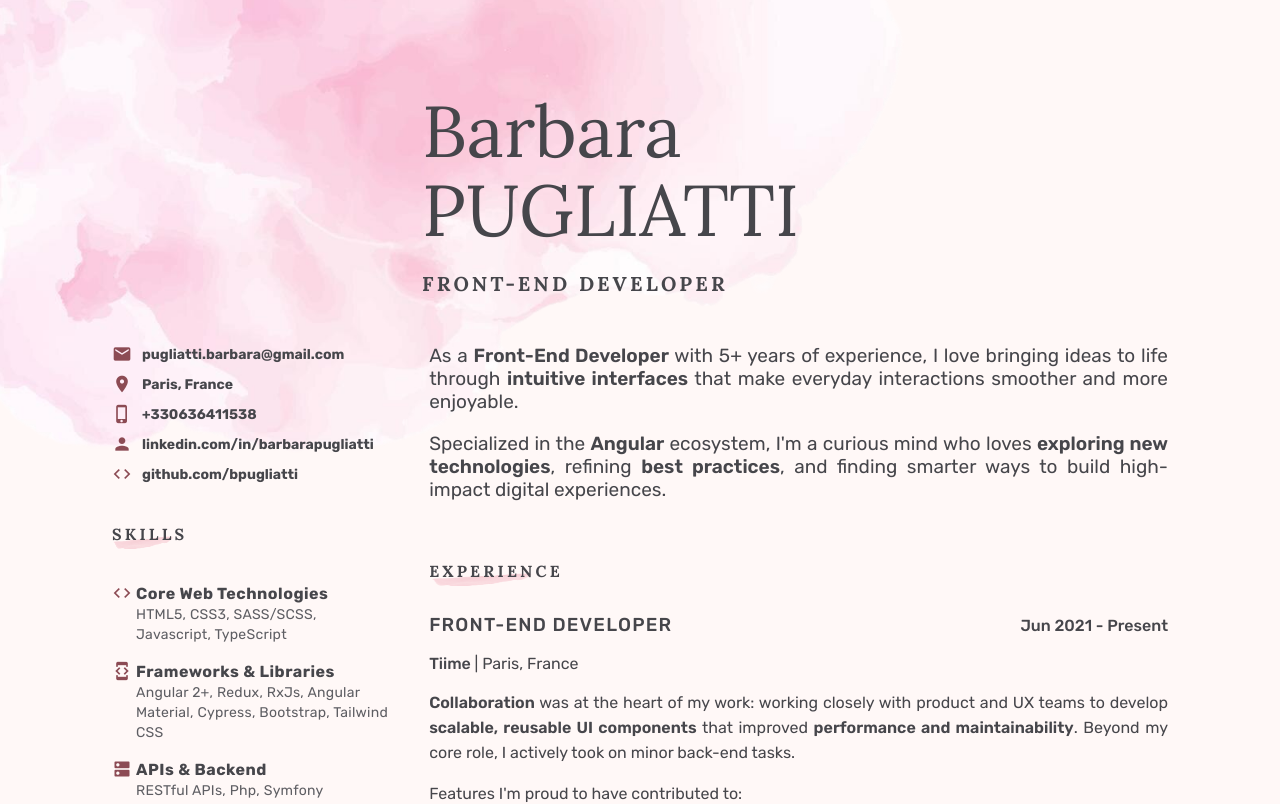
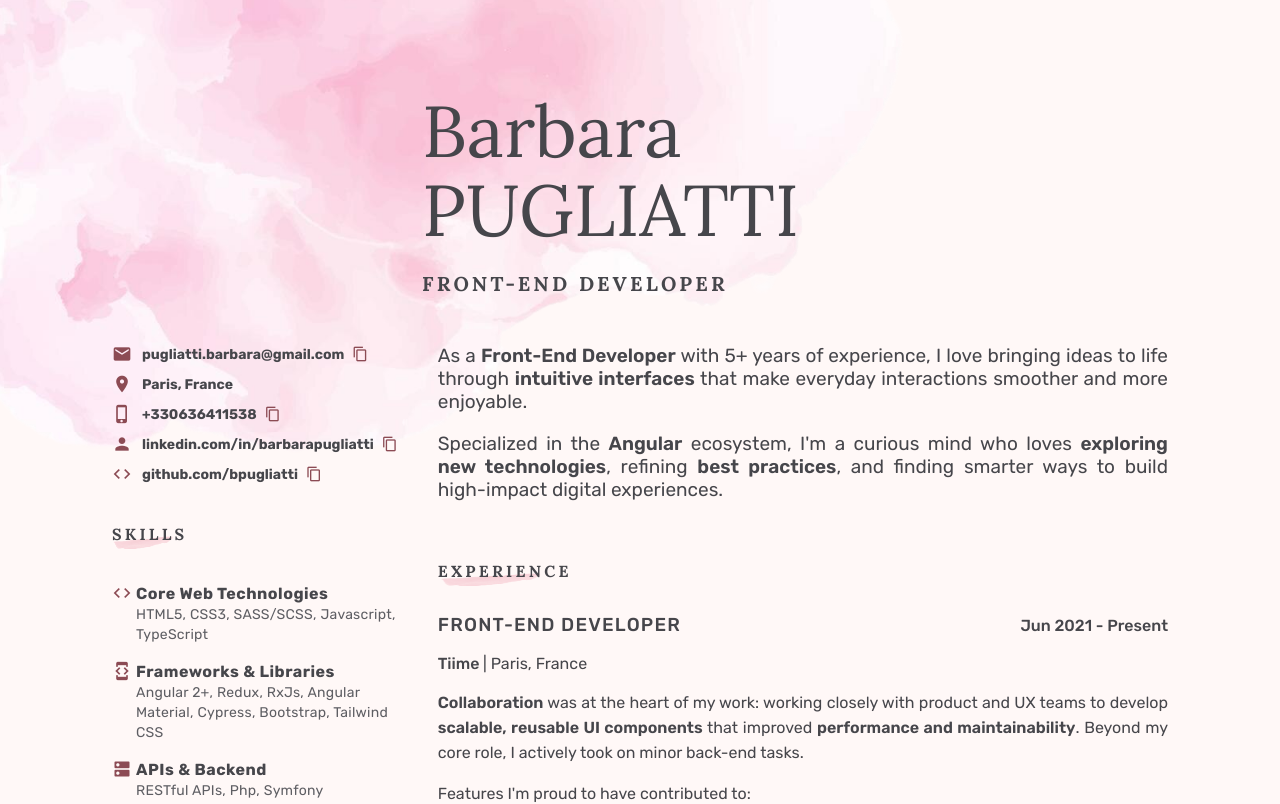
Before and after one commit to bpugliatti/personal-website, an Angular app: page /home in a window 1280 px wide. Shown: the top 804 px of the page. Built offline with nearby package versions, Linux system fonts and the light colour scheme.

Commit message:
feat: add more interaction on contact list with tooltips

```diff
--- a/src/app/components/contact-item/contact-item.component.html
+++ b/src/app/components/contact-item/contact-item.component.html
@@ -1,35 +1,52 @@
 <div class="contact-container">
   <mat-icon
     aria-hidden="false"
-    aria-label="Example home icon"
+    aria-label="Contact icon"
     [fontIcon]="contact!.contactIcon"
     class="custom-icon"
   >
   </mat-icon>
-  <ng-container [ngSwitch]="contact.contactType">
-    <!-- Email: Add mailto link -->
-    <a *ngSwitchCase="'mail'" [href]="'mailto:' + contact.contactValue">
+  @switch(contact.contactType) { @case('mail') {
+  <a
+    [href]="'mailto:' + contact.contactValue"
+    [matTooltip]="contact.contactTooltip || ''"
+    matTooltipPosition="above"
+  >
     {{ contact.contactValue }}
   </a>
-
-    <!-- Phone: Add tel link -->
-    <a *ngSwitchCase="'phone'" [href]="'tel:' + contact.contactValue">
+  } @case('phone') {
+  <a
+    [href]="'tel:' + contact.contactValue"
+    [matTooltip]="contact.contactTooltip || ''"
+    matTooltipPosition="above"
+  >
     {{ contact.contactValue }}
   </a>
-
-    <!-- Links: Open in a new tab -->
+  } @case('link') {
   <a
-      *ngSwitchCase="'link'"
     [href]="'https://' + contact.contactValue"
     target="_blank"
     rel="noopener noreferrer"
+    [matTooltip]="contact.contactTooltip || ''"
+    matTooltipPosition="above"
   >
     {{ contact.contactValue }}
   </a>
-
-    <!-- Default case (text) -->
-    <span *ngSwitchDefault>
+  } @default {
+  <span [matTooltip]="contact.contactTooltip || ''" matTooltipPosition="above">
     {{ contact.contactValue }}
   </span>
-  </ng-container>
+  } } @if (contact.isCopyAllowed) {
+  <button
+    mat-icon-button
+    [cdkCopyToClipboard]="contact.contactValue"
+    aria-label="Copy to clipboard"
+    class="icon-button"
+    (click)="showCopiedMessage()"
+    matTooltip="Click to copy"
+    matTooltipPosition="above"
+  >
+    <mat-icon>content_copy</mat-icon>
+  </button>
+  }
 </div>
--- a/src/app/components/contact-item/contact-item.component.scss
+++ b/src/app/components/contact-item/contact-item.component.scss
@@ -19,4 +19,19 @@
     height: 20px;
     font-size: 20px;
   }
+
+  .icon-button {
+    width: 16px;
+    height: 16px;
+    margin-left: 8px;
+    display: flex;
+    align-items: center;
+    justify-content: center;
+    padding: 0;
+    mat-icon {
+      width: 16px;
+      height: 16px;
+      font-size: 16px;
+    }
+  }
 }
--- a/src/app/components/contact-item/contact-item.component.ts
+++ b/src/app/components/contact-item/contact-item.component.ts
@@ -1,14 +1,27 @@
-import { Component, Input } from '@angular/core';
+import { Component, inject, Input } from '@angular/core';
+import { MatButtonModule } from '@angular/material/button';
 import { MatIconModule } from '@angular/material/icon';
 import { Contact } from '../../core/models/contact.model';
-import { NgSwitch, NgSwitchCase, NgSwitchDefault } from '@angular/common';
+import { ClipboardModule } from '@angular/cdk/clipboard';
+import { MatSnackBar } from '@angular/material/snack-bar';
+import { MatTooltipModule } from '@angular/material/tooltip';
 
 @Component({
   selector: 'app-contact-item',
-  imports: [MatIconModule, NgSwitch, NgSwitchCase, NgSwitchDefault],
+  imports: [MatIconModule, ClipboardModule, MatButtonModule, MatTooltipModule],
   templateUrl: './contact-item.component.html',
   styleUrl: './contact-item.component.scss',
 })
 export class ContactItemComponent {
   @Input() contact!: Contact;
+
+  private snackBar = inject(MatSnackBar);
+
+  showCopiedMessage() {
+    this.snackBar.open('Copied to clipboard!', 'Close', {
+      duration: 3000, // Message disappears after 3 seconds
+      verticalPosition: 'top',
+      horizontalPosition: 'center',
+    });
+  }
 }
--- a/src/app/components/skill/skill.component.scss
+++ b/src/app/components/skill/skill.component.scss
@@ -1,25 +1,23 @@
-@use "../../../styles/theme-colors" as custom-theme;
-
 .skill-list {
   max-width: 300px;
 }
 
 .skill-list mat-list-item {
-  white-space: normal; /* Allows text to wrap */
-  align-items: flex-start; /* Aligns text properly */
+  white-space: normal;
+  align-items: flex-start;
   height: fit-content;
   padding: 0;
 }
 
 .skill-list span {
-  display: block; /* Ensures it takes full width and wraps properly */
-  word-wrap: break-word; /* Prevents overflowing text */
+  display: block;
+  word-wrap: break-word;
 }
 
 .skill-list mat-list-item span[matListItemLine] {
   flex-wrap: wrap;
   display: block;
-  white-space: pre-wrap; /* Ensures proper multi-line text display */
+  white-space: pre-wrap;
 }
 
 .skill-icon {
--- a/src/app/core/constants/cv-info.constant.ts
+++ b/src/app/core/constants/cv-info.constant.ts
@@ -90,7 +90,7 @@ export const CV_INFO = {
       contactType: 'mail',
       contactValue: 'pugliatti.barbara@gmail.com',
       contactIcon: 'mail',
-      contactTooltip: '',
+      contactTooltip: 'Click on the email to open your default email client.',
       isCopyAllowed: true,
     },
     {
@@ -104,21 +104,21 @@ export const CV_INFO = {
       contactType: 'phone',
       contactValue: '+330636411538',
       contactIcon: 'phone_iphone',
-      contactTooltip: '',
+      contactTooltip: 'Click the number to call with your default calling app.',
       isCopyAllowed: true,
     },
     {
       contactType: 'link',
       contactValue: 'linkedin.com/in/barbarapugliatti',
       contactIcon: 'person',
-      contactTooltip: '',
+      contactTooltip: 'Click to open my LinkedIn profile in a new tab',
       isCopyAllowed: true,
     },
     {
       contactType: 'link',
       contactValue: 'github.com/bpugliatti',
       contactIcon: 'code',
-      contactTooltip: '',
+      contactTooltip: 'Click to open my GitHub profile in a new tab',
       isCopyAllowed: true,
     },
   ],
--- a/src/styles/styles.scss
+++ b/src/styles/styles.scss
@@ -39,7 +39,8 @@ h2 {
 }
 
 .custom-icon,
-a:hover {
+a:hover,
+mat-icon {
   color: custom-theme.get-primary(40) !important;
   transition: 0.5s;
 }
```
Lines whose indentation alone changed are shown as unchanged.
